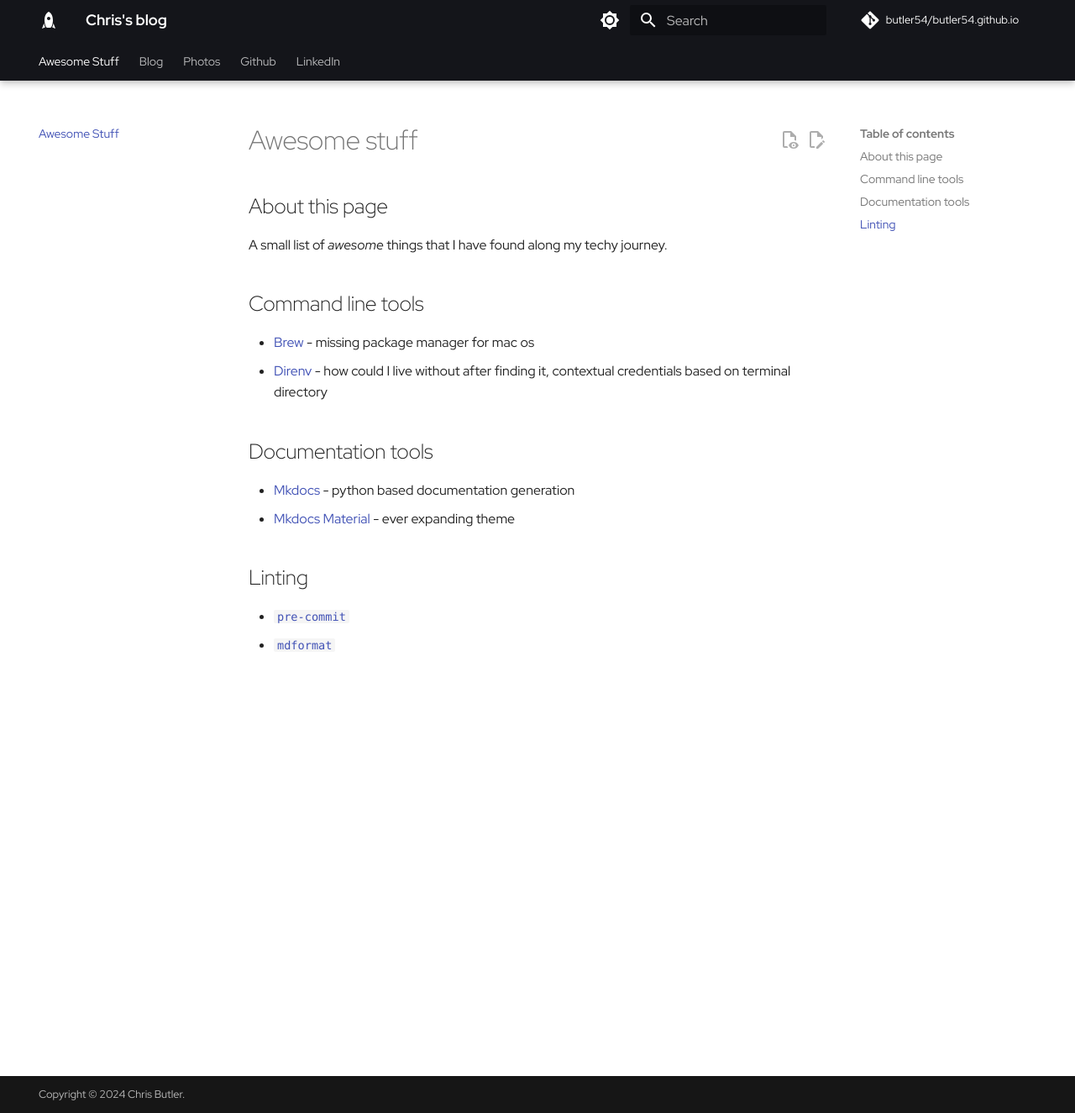
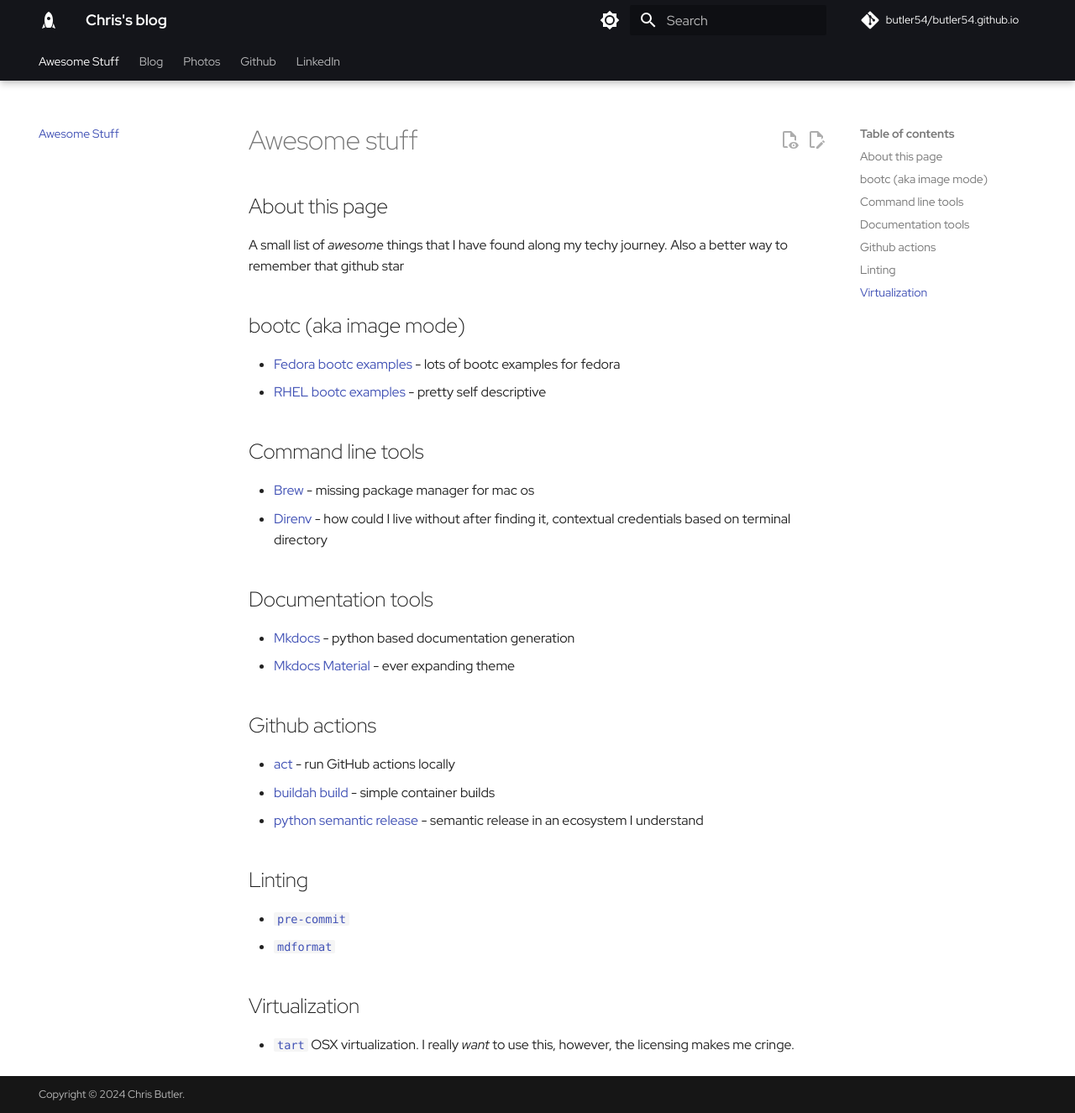
Before and after one commit to butler54/butler54.github.io, an MkDocs documentation site: the page built from docs/awesome_stuff.md, in a window 1280 px wide and 1325 px high. Shown: the whole window at 84% size. Built offline with MkDocs 1.6.1 and Material for MkDocs 9.7.7, drawn with Linux system fonts in a browser that asks for light colours; some web fonts are replaced; comment, search, counter and statistics services are not loaded.

Commit message:
feat: add content (#17)
* feat: add content

Signed-off-by: Chris Butler <chris.butler@redhat.com>

* feat: add tart

Signed-off-by: Chris Butler <chris.butler@redhat.com>

* fix: update precommit and makedocs

Signed-off-by: Chris Butler <chris.butler@redhat.com>

---------

Signed-off-by: Chris Butler <chris.butler@redhat.com>

```diff
--- a/.pre-commit-config.yaml
+++ b/.pre-commit-config.yaml
@@ -1,6 +1,6 @@
 repos:
 - repo: https://github.com/pre-commit/pre-commit-hooks
-  rev: v4.5.0 # Use the ref you want to point at
+  rev: v5.0.0 # Use the ref you want to point at
   hooks:
   - id: check-merge-conflict
   - id: check-case-conflict
@@ -9,7 +9,7 @@
   - id: no-commit-to-branch
     args: [--branch, main]
 - repo: https://github.com/executablebooks/mdformat
-  rev: 0.7.17
+  rev: 0.7.21
   hooks:
   - id: mdformat
     exclude: "docs/photos/index.md"
--- a/docs/awesome_stuff.md
+++ b/docs/awesome_stuff.md
@@ -2,7 +2,12 @@
 
 ## About this page
 
-A small list of *awesome* things that I have found along my techy journey.
+A small list of *awesome* things that I have found along my techy journey. Also a better way to remember that github star
+
+## bootc (aka image mode)
+
+- [Fedora bootc examples](https://gitlab.com/fedora/bootc/examples/-/tree/main) - lots of bootc examples for fedora
+- [RHEL bootc examples](https://github.com/redhat-cop/rhel-bootc-examples) - pretty self descriptive
 
 ## Command line tools
 
@@ -14,7 +19,17 @@
 - [Mkdocs](https://www.mkdocs.org/) - python based documentation generation
 - [Mkdocs Material](https://squidfunk.github.io/mkdocs-material/) - ever expanding theme
 
+## Github actions
+
+- [act](https://github.com/nektos/act) - run GitHub actions locally
+- [buildah build](https://github.com/redhat-actions/buildah-build) - simple container builds
+- [python semantic release](https://python-semantic-release.readthedocs.io/en/latest/automatic-releases/github-actions.html) - semantic release in an ecosystem I understand
+
 ## Linting
 
 - [`pre-commit`](https://pre-commit.com/)
 - [`mdformat`](https://mdformat.readthedocs.io/en/stable/)
+
+## Virtualization
+
+- [`tart`](https://tart.run/) OSX virtualization. I really *want* to use this, however, the licensing makes me cringe.
```
Also changed, not shown: docs/blog/posts/documentation-as-code.md (+3 -3 lines), docs/index.md (+1 -1 lines).
